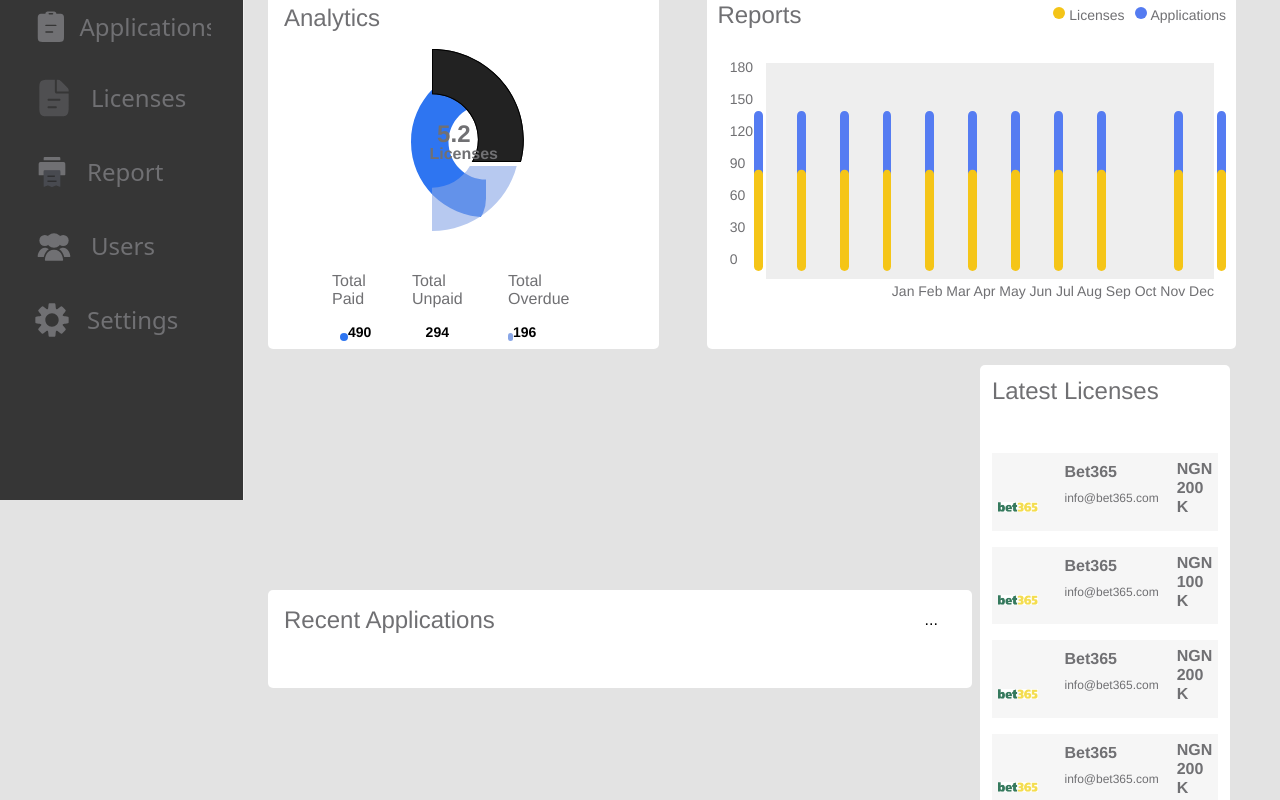
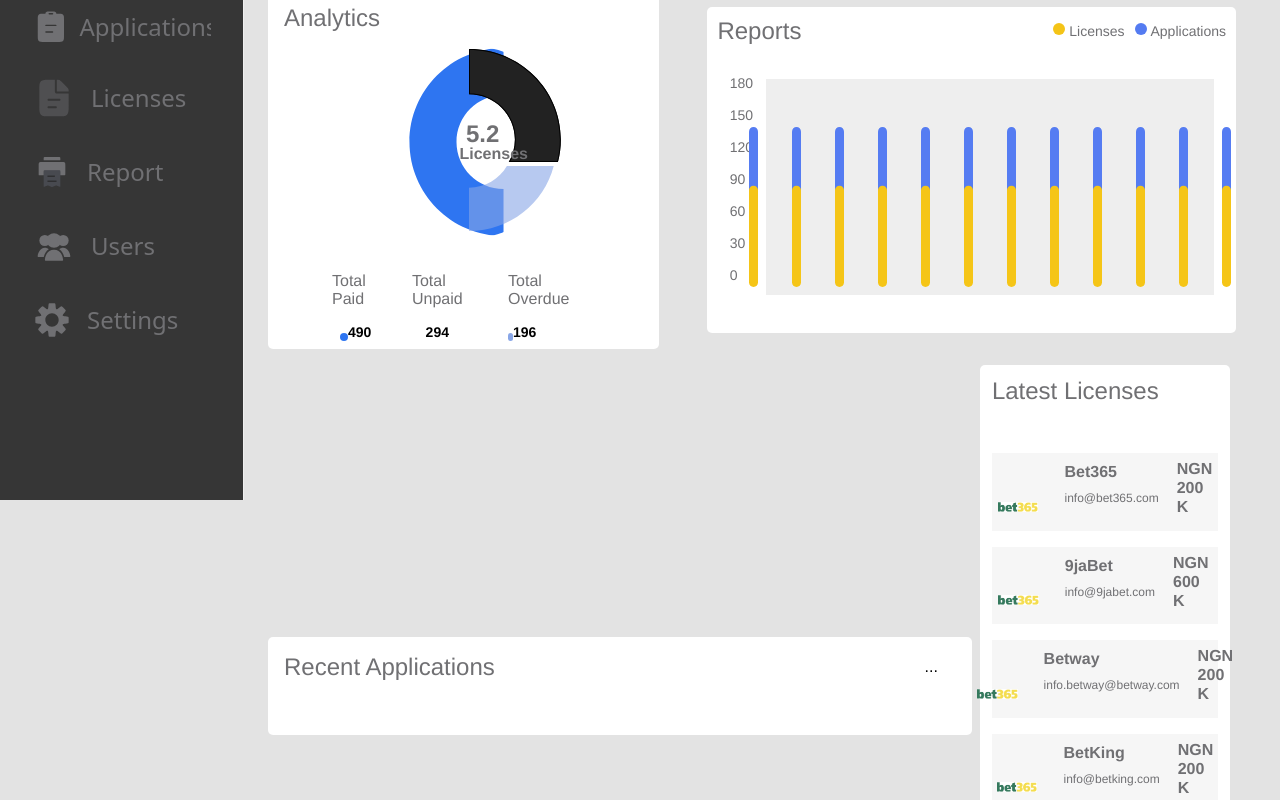
Before and after one commit to meldtechnology/e-gaming-web, a React (Create React App) app: page /app/dashboard in a window 1280 px wide. Shown: the part 300-1100 px from the top of the page. Built offline with nearby package versions, Linux system fonts and the light colour scheme.

Commit message:
made changes to the dashboard

```diff
--- a/src/pages/Dashboard/index.jsx
+++ b/src/pages/Dashboard/index.jsx
@@ -5,10 +5,11 @@
 
 const data = [
   { userName: "Bet365", userEmail: "info@bet365.com", userPrice: "NGN 200 K" },
-  { userName: "Bet365", userEmail: "info@bet365.com", userPrice: "NGN 100 K" },
-  { userName: "Bet365", userEmail: "info@bet365.com", userPrice: "NGN 200 K" },
-  { userName: "Bet365", userEmail: "info@bet365.com", userPrice: "NGN 200 K" },
-  { userName: "Bet365", userEmail: "info@bet365.com", userPrice: "NGN 200 K" },
+  { userName: "9jaBet", userEmail: "info@9jabet.com", userPrice: "NGN 600 K" },
+  { userName: "Betway", userEmail: "info.betway@betway.com", userPrice: "NGN 200 K" },
+  { userName: "BetKing", userEmail: "info@betking.com", userPrice: "NGN 200 K" },
+  { userName: "22Bet", userEmail: "info@22bet.com", userPrice: "NGN 200 K" },
+  { userName: "1xbet", userEmail: "info@1xbet.com", userPrice: "NGN 200 K" },
 ];
 
 export const Dashboard = () => {
@@ -21,38 +22,44 @@
             Analytics
           </Text>
           <div className="mx-5 flex flex-col items-center gap-9 self-stretch md:mx-0">
-            <div className="relative h-[188px] w-[46%] content-center md:h-auto">
+{/*             <div className="relative h-[188px] w-[46%] content-center md:h-auto"> */}
+            <div className="relative h-[188px] w-[74%] content-center md:h-auto">
               <div className="mx-auto flex flex-1 items-start">
                 <div className="flex flex-1 items-center">
                   <div className="flex flex-1 items-start justify-center">
                     <Img
                       src="/images/donut_blue.svg"
                       alt="Donut"
+/*                       className="h-[188px] w-[99px] flex-1 self-center rounded-[46px]" */
                       className="h-[188px] w-[99px] flex-1 self-center rounded-[46px]"
                     />
                     <Heading
                       size="headinglg"
                       as="h1"
-                      className="relative ml-[-49px] mt-[72px] text-[24px] font-bold text-gray-600 md:text-[22px]"
+/*                       className="relative ml-[-49px] mt-[72px] text-[24px] font-bold text-gray-600 md:text-[22px]" */
+                      className="relative ml-[-65px] mt-[72px] text-[24px] font-bold text-gray-600 md:text-[22px]"
                     >
-                      5.2
+                     5.2
                     </Heading>
                   </div>
                   <Img
                     src="/images/img_mobile.svg"
                     alt="Mobile"
+/*                     className="relative ml-[-46px] h-[75px] w-[85px] self-end object-contain" */
                     className="relative ml-[-46px] h-[75px] w-[85px] self-end object-contain"
                   />
                 </div>
                 <Img
                   src="/images/img_subtract_black.svg"
                   alt="Subtractblack"
+/*                   className="relative ml-[-85px] h-[115px] w-[92px] object-contain" */
                   className="relative ml-[-85px] h-[115px] w-[92px] object-contain"
                 />
               </div>
               <Heading
                 as="h2"
-                className="absolute bottom-[39%] left-0 right-0 m-auto w-max text-[16px] font-bold text-gray-600"
+/*                 className="absolute bottom-[39%] left-0 right-0 m-auto w-max text-[16px] font-bold text-gray-600" */
+                className="absolute bottom-[39%] left-20 right-5 m-auto w-max text-[16px] font-bold text-gray-600"
               >
                 Licenses
               </Heading>
@@ -195,7 +202,12 @@
                       alt="Sep"
                       className="h-[160px] w-[10%] object-contain sm:w-full"
                     />
-                    <div className="h-[160px] w-[8px] flex-1 rounded bg-indigo-a200 sm:self-stretch sm:px-5" />
+                    <Img
+                      src="/images/img_jan.svg"
+                      alt="Oct"
+                      className="h-[160px] w-[10%] object-contain sm:w-full"
+                    />
+{/*                     <div className="h-[160px] w-[8px] flex-1 rounded bg-indigo-a200 sm:self-stretch sm:px-5" /> */}
                     <Img
                       src="/images/img_jan.svg"
                       alt="Nov"
@@ -208,9 +220,9 @@
                     />
                   </div>
                 </div>
-                <Text size="texts" as="p" className="mr-3 text-[14px] font-light text-gray-600 md:mr-0">
+{/*                  <Text size="texts" as="p" className="mr-3 text-[14px] font-light text-gray-600 md:mr-0">
                   Jan Feb Mar Apr May Jun Jul Aug Sep Oct Nov Dec{" "}
-                </Text>
+                </Text> */}
               </div>
             </div>
           </div>
--- a/src/ui-components/Form/EditUserForm/index.jsx
+++ b/src/ui-components/Form/EditUserForm/index.jsx
@@ -100,7 +100,7 @@
               </Button>
             </div>
           </div>
-          <div className={`${isLoading ? '' : 'hidden'}`}><Loader /></div>
+
           {/* Form data entry */}
           <div className="mb-[134px] bg-white-a700">
             <div>
```
Also changed, not shown: 1 other file (tests, documents, lock files or other folders).
